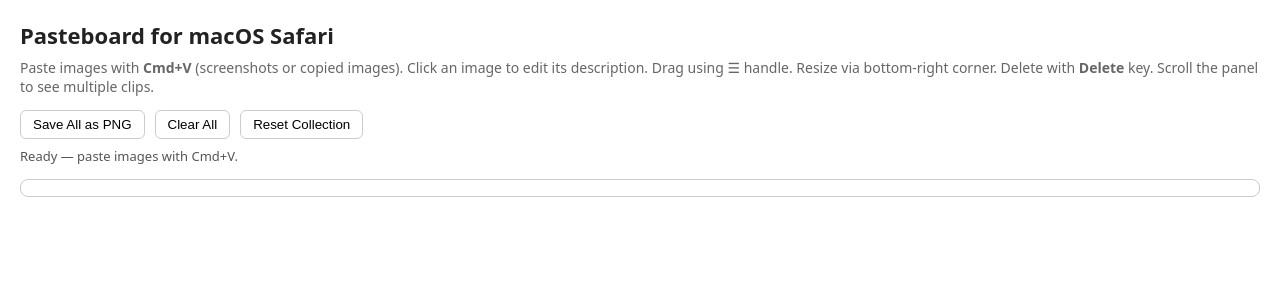
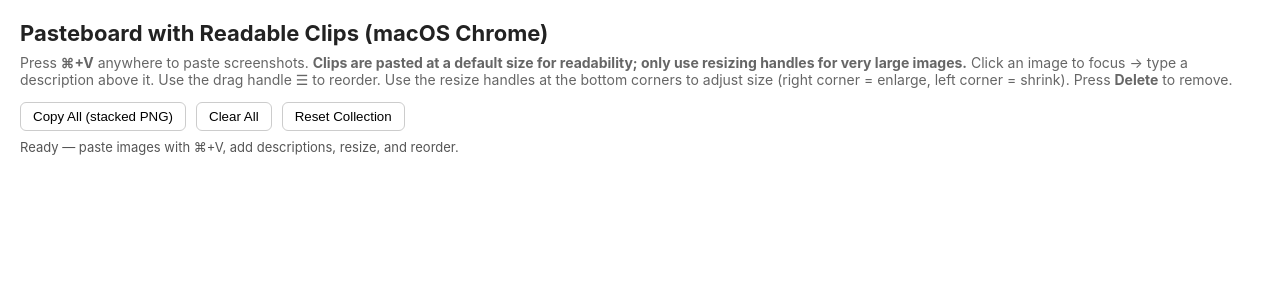
Before and after one commit to averkoc/lx, a Jekyll site: the page docs/clippermac.html, which Jekyll copies as it is, in a window 1280 px wide. Shown: the top 300 px of the page. Built offline with Jekyll 4.4.1, drawn with Linux system fonts in a browser that asks for light colours.

Commit message:
Update clippermac.html

```diff
--- a/docs/clippermac.html
+++ b/docs/clippermac.html
@@ -3,10 +3,10 @@
 <head>
 <meta charset="utf-8" />
 <meta name="viewport" content="width=device-width,initial-scale=1" />
-<title>Pasteboard for macOS Safari</title>
+<title>Pasteboard with Readable Clips</title>
 <style>
 body {
-  font-family: system-ui, Arial, sans-serif;
+  font-family: -apple-system, BlinkMacSystemFont, system-ui, Arial;
   margin: 20px;
   color: #222;
 }
@@ -21,11 +21,6 @@
   display: flex;
   flex-direction: column;
   gap: 12px;
-  max-height: 60vh;
-  overflow-y: auto;
-  border: 1px solid #ccc;
-  padding: 8px;
-  border-radius: 8px;
 }
 .img-wrap {
   position: relative;
@@ -33,8 +28,11 @@
   border-radius: 8px;
   padding: 4px;
   border: 1px solid #ddd;
-  background: #fafafa;
 }
+.img-wrap:focus {
+  outline: 3px solid #4a90e280;
+}
+/* Description */
 .desc {
   font-size: 14px;
   margin-bottom: 4px;
@@ -45,21 +43,47 @@
   background: #f9f9f9;
   border: 1px solid #e0e0e0;
 }
-.desc:focus { border-color: #4a90e2; background: #f0f6ff; }
+.desc:focus {
+  border-color: #4a90e2;
+  background: #f0f6ff;
+  cursor: text;
+}
+/* Drag handle */
 .drag-handle {
   cursor: grab;
   user-select: none;
   display: inline-block;
   padding: 2px 6px;
+  font-weight: bold;
   color: #666;
   margin-bottom: 4px;
 }
 .drag-handle:active { cursor: grabbing; }
+/* Resize handles */
+.resize-handle {
+  position: absolute;
+  width: 12px;
+  height: 12px;
+  background: #4a90e2;
+  border-radius: 2px;
+}
+.resize-se {
+  right: 2px;
+  bottom: 2px;
+  cursor: se-resize;
+}
+.resize-sw {
+  left: 2px;
+  bottom: 2px;
+  cursor: sw-resize;
+}
+/* Hover delete button */
 .delete-btn {
   position: absolute;
   top: 6px;
   right: 6px;
-  width: 24px; height: 24px;
+  width: 24px;
+  height: 24px;
   border-radius: 50%;
   background: rgba(0,0,0,0.65);
   color: white;
@@ -67,9 +91,20 @@
   cursor: pointer;
   font-size: 16px;
   display: none;
+  z-index: 10;
 }
-.img-wrap:hover .delete-btn { display: block; }
-#toolbar { margin-top: 14px; display: flex; gap: 10px; flex-wrap: wrap; }
+.img-wrap:hover .delete-btn {
+  display: block;
+}
+/* Drag indicators */
+.insert-before { border-top: 3px solid #4a90e2; }
+.insert-after  { border-bottom: 3px solid #4a90e2; }
+/* Toolbar */
+#toolbar {
+  margin-top: 14px;
+  display: flex;
+  gap: 10px;
+}
 button {
   padding: 6px 12px;
   border: 1px solid #ccc;
@@ -77,328 +112,276 @@
   cursor: pointer;
   background: #fff;
 }
-#status { margin-top: 8px; font-size: 13px; color: #555; }
-
-/* Resize handle */
-.resize-handle {
-  position: absolute;
-  width: 12px; height: 12px;
-  background: #4a90e2;
-  right: 2px; bottom: 2px;
-  cursor: se-resize;
-  border-radius: 2px;
+#status {
+  margin-top: 8px;
+  font-size: 13px;
+  color: #555;
 }
 </style>
 </head>
-
 <body>
-<h1>Pasteboard for macOS Safari</h1>
+<h1>Pasteboard with Readable Clips (macOS Chrome)</h1>
 <div id="instructions">
-Paste images with <strong>Cmd+V</strong> (screenshots or copied images).
-Click an image to edit its description. Drag using ☰ handle. Resize via bottom-right corner.
-Delete with <strong>Delete</strong> key. Scroll the panel to see multiple clips.
+Press <strong>⌘+V</strong> anywhere to paste screenshots. <strong>Clips are pasted at a default size for readability; only use resizing handles for very large images.</strong> Click an image to focus → type a description above it. Use the drag handle ☰ to reorder. Use the resize handles at the bottom corners to adjust size (right corner = enlarge, left corner = shrink). Press <strong>Delete</strong> to remove.
 </div>
-
 <div id="toolbar">
-  <button id="copyAllBtn">Save All as PNG</button>
+  <button id="copyAllBtn">Copy All (stacked PNG)</button>
   <button id="clearBtn">Clear All</button>
   <button id="resetBtn">Reset Collection</button>
 </div>
 <div id="status"></div>
 <div id="output"></div>
-
-<!-- Safari-compatible hidden contenteditable -->
-<div id="pasteArea"
-     contenteditable="true"
-     style="
-       position: fixed;
-       opacity: 0;
-       pointer-events: none;
-       transform: scale(0);
-       width: 1px;
-       height: 1px;
-     ">
-</div>
-
 <script>
 (() => {
 const output = document.getElementById("output");
 const status = document.getElementById("status");
-const pasteArea = document.getElementById("pasteArea");
-
-let dragSrc = null;
-
+let dragSrcEl = null;
+let saveTimeout = null;
 function log(msg, err=false){
   status.textContent = msg;
   status.style.color = err ? "#b22" : "#555";
 }
-
-function scheduleSave(){
-  const items = [...document.querySelectorAll(".img-wrap")].map(wrap=>{
+function saveCollection(){
+  try {
+    const wraps = [...document.querySelectorAll(".img-wrap")];
+    const items = wraps.map(wrap => {
       const img = wrap.querySelector("img");
       const desc = wrap.querySelector(".desc");
       return {
         src: img.src,
-      width: img.style.width,
-      height: img.style.height,
+        width: img.style.width || 'auto',
+        height: img.style.height || 'auto',
         desc: desc.textContent
       };
     });
-  localStorage.setItem("clipboard-collection", JSON.stringify(items));
+    localStorage.setItem('clipboard-collection', JSON.stringify(items));
+    console.log('✓ Collection saved:', items.length, 'items');
+  } catch(e) {
+    console.error('✗ Save failed:', e);
   }
-
+}
+function scheduleSave(){
+  clearTimeout(saveTimeout);
+  saveTimeout = setTimeout(saveCollection, 500);
+}
+/* Add image and return the wrap element */
 function addImage(dataURL, props={}) {
   const wrap = document.createElement("div");
   wrap.className = "img-wrap";
-  wrap.setAttribute("tabindex","0");
-
+  wrap.setAttribute("tabindex", "0");
+  // Description
   const desc = document.createElement("div");
   desc.className = "desc";
-  desc.contentEditable = "true";
+  desc.setAttribute("contenteditable","true");
   desc.textContent = props.desc || "";
-  desc.addEventListener("input", scheduleSave);
-
+  desc.addEventListener('mousedown', e => e.stopPropagation());
+  desc.addEventListener('click', e => e.stopPropagation());
+  desc.addEventListener('pointerdown', e => e.stopPropagation());
+  desc.addEventListener('input', scheduleSave);
+  // Drag handle
   const handle = document.createElement("div");
   handle.className = "drag-handle";
   handle.setAttribute("draggable","true");
   handle.textContent = "☰";
-
+  // Image
   const img = document.createElement("img");
   img.src = dataURL;
   img.style.width = props.width || "auto";
   img.style.height = props.height || "auto";
   img.style.maxWidth = "90vw";
-
+  // Delete button
   const del = document.createElement("button");
-  del.className="delete-btn";
-  del.textContent="×";
-  del.onclick = e => {
+  del.className = "delete-btn";
+  del.textContent = "×";
+  del.onclick = e => { e.stopPropagation(); wrap.remove(); scheduleSave(); };
+  // Resize handles
+  const resizeSE = document.createElement("div");
+  resizeSE.className = "resize-handle resize-se";
+  const resizeSW = document.createElement("div");
+  resizeSW.className = "resize-handle resize-sw";
+  // Resize logic
+  function resizeHandler(e, isSE){
+    e.preventDefault();
     e.stopPropagation();
-    wrap.remove();
-    scheduleSave();
-  };
-
-  const resize = document.createElement("div");
-  resize.className="resize-handle";
-  resize.addEventListener("mousedown", e=>{
-    e.preventDefault();
     const startX = e.clientX;
     const startWidth = img.offsetWidth;
     const startHeight = img.offsetHeight;
-
-    function move(ev){
-      let newW = startWidth + (ev.clientX - startX);
-      newW = Math.max(50, newW);
-      img.style.width = newW + "px";
-      img.style.height = startHeight * (newW/startWidth) + "px";
+    function onMouseMove(ev){
+      let newWidth = isSE ? startWidth + (ev.clientX - startX) : startWidth - (ev.clientX - startX);
+      newWidth = Math.max(50,newWidth);
+      const newHeight = startHeight * (newWidth/startWidth);
+      img.style.width = newWidth + 'px';
+      img.style.height = newHeight + 'px';
     }
-    function up(){
-      document.removeEventListener("mousemove", move);
-      document.removeEventListener("mouseup", up);
+    function onMouseUp(){
+      document.removeEventListener('mousemove', onMouseMove);
+      document.removeEventListener('mouseup', onMouseUp);
       scheduleSave();
     }
-
-    document.addEventListener("mousemove", move);
-    document.addEventListener("mouseup", up);
-  });
-
-  wrap.append(desc, handle, img, resize, del);
+    document.addEventListener('mousemove', onMouseMove);
+    document.addEventListener('mouseup', onMouseUp);
+  }
+  resizeSE.addEventListener('mousedown', e=>resizeHandler(e,true));
+  resizeSW.addEventListener('mousedown', e=>resizeHandler(e,false));
+  wrap.append(desc, handle, img, resizeSE, resizeSW, del);
   output.appendChild(wrap);
-
-  handle.addEventListener("dragstart", e=>{
-    dragSrc = wrap;
-    try { e.dataTransfer.setData("text","drag"); } catch {}
+  wrap.onclick = () => wrap.focus();
+  /* Dragging via handle only */
+  handle.addEventListener("dragstart", e => {
+    dragSrcEl = wrap;
     e.dataTransfer.effectAllowed = "move";
   });
-
-  wrap.addEventListener("dragover", e=>{
+  wrap.addEventListener("dragover", e => {
     e.preventDefault();
-    wrap.style.borderTop = (e.clientY < wrap.offsetHeight/2) ? "3px solid #4a90e2" : "";
+    const rect = wrap.getBoundingClientRect();
+    const y = e.clientY - rect.top;
+    wrap.classList.remove("insert-before","insert-after");
+    if(y < rect.height/2) wrap.classList.add("insert-before");
+    else wrap.classList.add("insert-after");
   });
-
-  wrap.addEventListener("dragleave", () => {
-    wrap.style.borderTop = "";
-  });
-
+  wrap.addEventListener("dragleave", ()=>wrap.classList.remove("insert-before","insert-after"));
   wrap.addEventListener("drop", e=>{
     e.preventDefault();
-    wrap.style.borderTop = "";
-    if (!dragSrc || dragSrc === wrap) return;
-    output.insertBefore(
-      dragSrc,
-      (e.clientY < wrap.offsetHeight/2) ? wrap : wrap.nextSibling
-    );
+    wrap.classList.remove("insert-before","insert-after");
+    if(!dragSrcEl || dragSrcEl===wrap) return;
+    const rect = wrap.getBoundingClientRect();
+    const y = e.clientY - rect.top;
+    if(y<rect.height/2) output.insertBefore(dragSrcEl,wrap);
+    else output.insertBefore(dragSrcEl,wrap.nextSibling);
     scheduleSave();
   });
-
-  wrap.onclick = ()=> wrap.focus();
   log("Image added.");
-  scheduleSave();
+  return wrap;
 }
-
+/* Handle clipboard blob */
 function handleBlob(blob){
   const reader = new FileReader();
-  reader.onload = e => addImage(e.target.result);
+  reader.onload = ev => { addImage(ev.target.result); scheduleSave(); };
   reader.readAsDataURL(blob);
 }
-
-// SAFARI paste handler
-pasteArea.addEventListener("paste", e => {
-  const cd = e.clipboardData;
-  if (!cd) return;
-
-  let found = false;
-
-  for (const item of cd.items) {
-    if (item.type.startsWith("image")) {
-      const file = item.getAsFile();
-      if (file) handleBlob(file);
-      found = true;
+/* Paste images - macOS uses ⌘+V */
+document.addEventListener("paste", e=>{
+  const items = e.clipboardData.items;
+  for(const it of items){
+    if(it.type.startsWith("image")){
+      const file = it.getAsFile();
+      if(file) handleBlob(file);
       e.preventDefault();
-      break;
+      return;
     }
   }
-
-  if (!found) log("Clipboard contains no image", true);
+  log("Clipboard contains no image.", true);
 });
-
-// Focus on Cmd+V
+/* Delete via Delete/Backspace key (macOS friendly) */
 document.addEventListener("keydown", e=>{
-  if ((e.metaKey || e.ctrlKey) && e.key.toLowerCase() === "v") {
-    pasteArea.focus();
-  }
-
-  if (e.key === "Delete") {
+  if(e.key==="Delete" || e.key==="Backspace"){
     const focused = document.activeElement;
-    if (focused && focused.classList.contains("img-wrap")) {
+    if(focused && focused.classList.contains("img-wrap")){
       focused.remove();
       scheduleSave();
       log("Image deleted.");
+      e.preventDefault();
     }
   }
 });
-
-// Toolbar
-document.getElementById("clearBtn").onclick = ()=>{
+/* Toolbar buttons */
+document.getElementById("clearBtn").onclick = ()=>{ output.innerHTML=""; scheduleSave(); log("All cleared."); };
+document.getElementById("resetBtn").onclick = ()=>{
+  if(confirm("This will permanently delete your saved collection. Are you sure?")){
     output.innerHTML = "";
-  scheduleSave();
-  log("All cleared.");
-};
-
-document.getElementById("resetBtn").onclick = ()=>{
-  if (confirm("This will permanently delete saved collection. Are you sure?")) {
-    output.innerHTML="";
-    localStorage.removeItem("clipboard-collection");
+    localStorage.removeItem('clipboard-collection');
     log("Collection reset.");
   }
 };
-
-document.getElementById("copyAllBtn").onclick = async () => {
+/* Copy all stacked PNG */
+document.getElementById("copyAllBtn").onclick = async ()=>{
   const wraps = [...document.querySelectorAll(".img-wrap")];
-  if (wraps.length === 0){ log("Nothing to save."); return; }
-
+  if(wraps.length===0){ log("Nothing to copy."); return; }
   let blocks = await Promise.all(wraps.map(wrap=>{
     return new Promise(res=>{
       const img = wrap.querySelector("img");
       const desc = wrap.querySelector(".desc");
+      const displayWidth = img.offsetWidth;
+      const displayHeight = img.offsetHeight;
+      const descText = desc.textContent.trim();
       const im = new Image();
-      im.onload = ()=>res({
-        img: im,
-        desc: desc.textContent,
-        width: img.offsetWidth,
-        height: img.offsetHeight
-      });
+      im.onload = ()=>res({img: im, desc: descText, width: displayWidth, height: displayHeight});
       im.src = img.src;
     });
   }));
-
-  const padding = 20, fontSize=16, lineHeight=22;
-  let totalHeight = 0, maxWidth = 0;
-
+  const padding = 20;
+  const fontSize = 16;
+  const lineHeight = 22;
+  let totalHeight = 0;
+  let maxWidth = 0;
   const tempCanvas = document.createElement("canvas");
   const tempCtx = tempCanvas.getContext("2d");
-  tempCtx.font = `${fontSize}px system-ui, sans-serif`;
-
+  tempCtx.font = `${fontSize}px -apple-system, BlinkMacSystemFont, system-ui, sans-serif`;
   blocks.forEach(block=>{
-    let lines = [];
-    if (block.desc) {
-      const words = block.desc.split(" ");
-      let currentLine = "";
-
+    if(block.desc){
+      const words = block.desc.split(' ');
+      const lines = [];
+      let currentLine='';
       words.forEach(word=>{
-        const test = currentLine ? currentLine + " " + word : word;
-        if (tempCtx.measureText(test).width > block.width - padding*2 && currentLine) {
+        const testLine = currentLine ? currentLine+' '+word : word;
+        const metrics = tempCtx.measureText(testLine);
+        if(metrics.width > block.width - padding*2 && currentLine){
           lines.push(currentLine);
           currentLine = word;
-        } else {
-          currentLine = test;
-        }
+        } else currentLine = testLine;
       });
-      if (currentLine) lines.push(currentLine);
-    }
-
+      if(currentLine) lines.push(currentLine);
       block.textLines = lines;
-    block.textHeight = lines.length * lineHeight + padding;
+      block.textHeight = lines.length*lineHeight + padding;
+    } else { block.textLines=[]; block.textHeight=0; }
     totalHeight += block.textHeight + block.height + padding;
     maxWidth = Math.max(maxWidth, block.width);
   });
-
   totalHeight += padding;
-
   const canvas = document.createElement("canvas");
   canvas.width = maxWidth;
   canvas.height = totalHeight;
-
   const ctx = canvas.getContext("2d");
   ctx.fillStyle = "#ffffff";
   ctx.fillRect(0,0,canvas.width,canvas.height);
-  ctx.font = `${fontSize}px system-ui, sans-serif`;
-  ctx.fillStyle = "#000";
-
+  ctx.font = `${fontSize}px -apple-system, BlinkMacSystemFont, system-ui, sans-serif`;
+  ctx.fillStyle = "#000000";
   let y = padding;
-
   blocks.forEach(block=>{
-    block.textLines.forEach((line,i)=>{
-      ctx.fillText(line, padding, y + (i+1)*lineHeight);
-    });
-
+    if(block.textLines.length>0) block.textLines.forEach((line,i)=>ctx.fillText(line,padding,y+(i+1)*lineHeight));
     y += block.textHeight;
-    ctx.drawImage(block.img, 0, y, block.width, block.height);
+    ctx.drawImage(block.img,0,y,block.width,block.height);
     y += block.height + padding;
   });
-
-  // SAFARI-COMPATIBLE EXPORT
-  canvas.toBlob(blob=>{
-    if (blob) {
-      const url = URL.createObjectURL(blob);
-      const a = document.createElement("a");
-      a.href = url;
-      a.download = "clipboard_clips.png";
-      a.click();
-      URL.revokeObjectURL(url);
-      log("Saved stacked image.");
+  try{
+    let blob = await new Promise(r=>canvas.toBlob(r,"image/png"));
+    await navigator.clipboard.write([new ClipboardItem({"image/png": blob})]);
+    log("Copied all images with descriptions as one PNG.");
+  }catch(e){
+    log("Copy failed — browser blocked image clipboard write.", true);
+  }
+};
+/* Load saved collection synchronously */
+function loadCollection(){
+  try {
+    const saved = localStorage.getItem('clipboard-collection');
+    if(saved){
+      const items = JSON.parse(saved);
+      console.log('Loading', items.length, 'items');
+      items.forEach(item => addImage(item.src, {width:item.width, height:item.height, desc:item.desc}));
+      log(`Restored ${items.length} saved clip(s).`);
     } else {
-      // Safari fallback
-      const url = canvas.toDataURL("image/png");
-      const a = document.createElement("a");
-      a.href = url;
-      a.download = "clipboard_clips.png";
-      a.click();
-      log("Saved using Safari fallback.");
+      log("Ready — paste images with ⌘+V, add descriptions, resize, and reorder.");
     }
-  }, "image/png");
-};
-
-// Restore collection
-const saved = localStorage.getItem("clipboard-collection");
-if (saved) {
-  JSON.parse(saved).forEach(item=>addImage(item.src, item));
-  log("Restored saved clips.");
-} else {
-  log("Ready — paste images with Cmd+V.");
+  } catch(e){
+    console.error('Load failed:', e);
+    log("Ready — paste images with ⌘+V, add descriptions, resize, and reorder.");
   }
+}
+if(document.readyState==='loading'){
+  document.addEventListener('DOMContentLoaded', loadCollection);
+} else loadCollection();
 })();
 </script>
-
 </body>
 </html>
```
Lines whose indentation alone changed are shown as unchanged.
